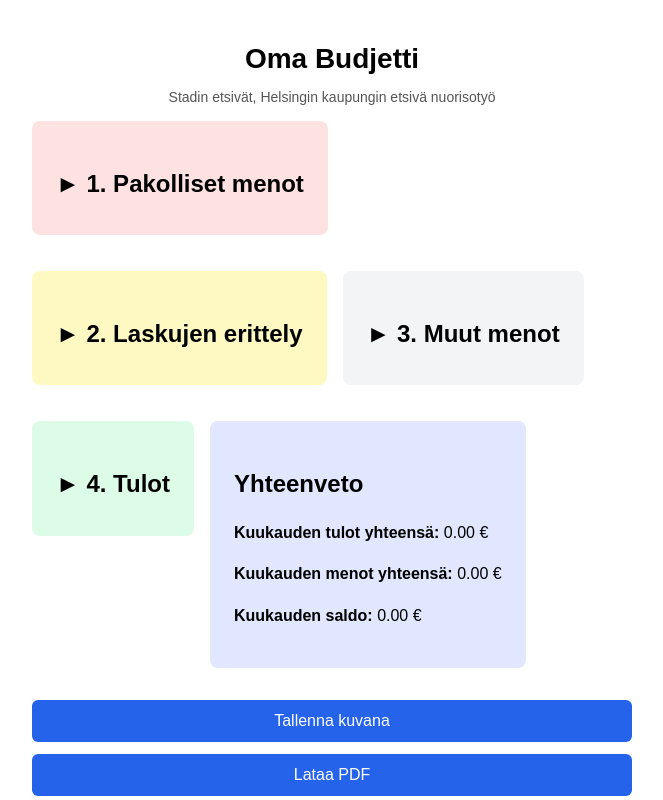
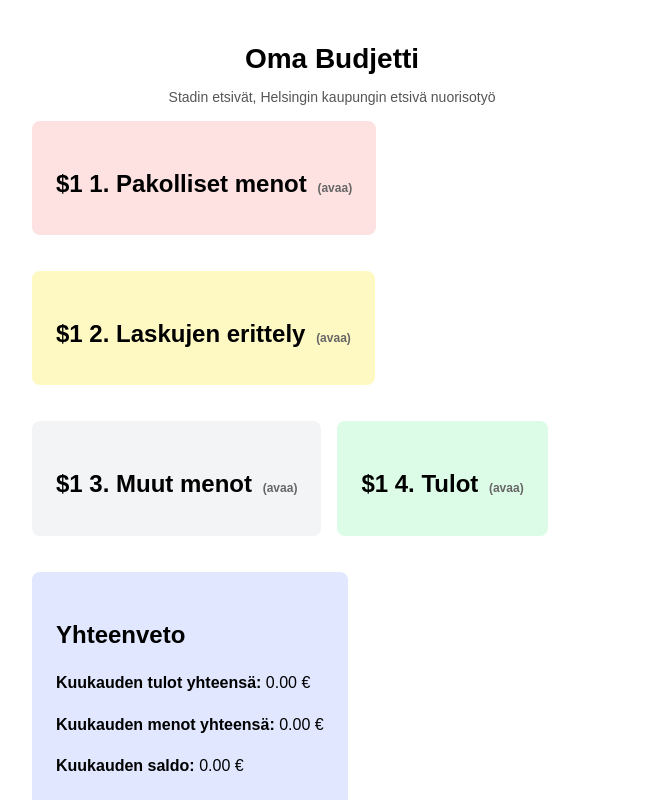
Before and after one commit to etsivakalle/UUDEMPI, a Next.js app: page / in a window 1280 px wide. Shown: the top 800 px of the page, without its empty margins (308-971 px from the left). Built offline with nearby package versions, Linux system fonts and the light colour scheme.

Commit message:
Update BudgetApp.js

```diff
--- a/components/BudgetApp.js
+++ b/components/BudgetApp.js
@@ -180,7 +180,7 @@ export default function BudgetApp() {
       </p>
 
       <div id="budjetti-nakyma" style={{ display: 'flex', flexWrap: 'wrap', gap: '16px' }}>
-        <Card><div style={{ flex: '1 1 280px' }}><CardContent style={{ backgroundColor: '#fee2e2', padding: '1.5rem', borderRadius: '0.5rem' }}><h2 onClick={() => setAuki(prev => ({ ...prev, pakolliset: !prev.pakolliset }))} style={{ cursor: 'pointer', marginBottom: '8px' }}>{auki.pakolliset ? '▼' : '►'} 1. Pakolliset menot</h2>
+        <Card><div style={{ flex: '1 1 280px' }}><CardContent style={{ backgroundColor: '#fee2e2', padding: '1.5rem', borderRadius: '0.5rem' }}><h2 onClick={() => setAuki(prev => ({ ...prev, pakolliset: !prev.pakolliset }))} style={{ cursor: 'pointer', marginBottom: '8px' }}>$1 1. Pakolliset menot <span style={{ fontSize: '12px', color: '#666', marginLeft: '4px' }}>(avaa)</span></h2>
           {auki.pakolliset && (<div>
           <Rivi label="Vuokra" id="vuokra" />
           <Rivi label="Lainat" id="lainat" />
@@ -192,7 +192,7 @@ export default function BudgetApp() {
           <p><strong>Yhteensä:</strong> {pakolliset.toFixed(2)} €</p></div>)}
         </CardContent></div></Card>
 
-        <Card><CardContent style={{ backgroundColor: '#fef9c3', padding: '1.5rem', borderRadius: '0.5rem' }}><h2 onClick={() => setAuki(prev => ({ ...prev, laskut: !prev.laskut }))} style={{ cursor: 'pointer', marginBottom: '8px' }}>{auki.laskut ? '▼' : '►'} 2. Laskujen erittely</h2>
+        <Card><CardContent style={{ backgroundColor: '#fef9c3', padding: '1.5rem', borderRadius: '0.5rem' }}><h2 onClick={() => setAuki(prev => ({ ...prev, laskut: !prev.laskut }))} style={{ cursor: 'pointer', marginBottom: '8px' }}>$1 2. Laskujen erittely <span style={{ fontSize: '12px', color: '#666', marginLeft: '4px' }}>(avaa)</span></h2>
           {auki.laskut && (<div>
           <Rivi label="Sähkölasku" id="sahko" />
           <Rivi label="Sähkön siirto" id="sahkonsiirto" />
@@ -204,7 +204,7 @@ export default function BudgetApp() {
           <p><strong>Yhteensä:</strong> {laskut.toFixed(2)} €</p></div>)}
         </CardContent></Card>
 
-        <Card><CardContent style={{ backgroundColor: '#f3f4f6', padding: '1.5rem', borderRadius: '0.5rem' }}><h2 onClick={() => setAuki(prev => ({ ...prev, muut: !prev.muut }))} style={{ cursor: 'pointer', marginBottom: '8px' }}>{auki.muut ? '▼' : '►'} 3. Muut menot</h2>
+        <Card><CardContent style={{ backgroundColor: '#f3f4f6', padding: '1.5rem', borderRadius: '0.5rem' }}><h2 onClick={() => setAuki(prev => ({ ...prev, muut: !prev.muut }))} style={{ cursor: 'pointer', marginBottom: '8px' }}>$1 3. Muut menot <span style={{ fontSize: '12px', color: '#666', marginLeft: '4px' }}>(avaa)</span></h2>
           {auki.muut && (<div>
           <Rivi label="Harrastaminen" id="harrastukset" />
           <Rivi label="Wolt / Foodora" id="ruokaUlkona" />
@@ -216,7 +216,7 @@ export default function BudgetApp() {
           <p><strong>Yhteensä:</strong> {muutMenot.toFixed(2)} €</p></div>)}
         </CardContent></Card>
 
-        <Card><CardContent style={{ backgroundColor: '#dcfce7', padding: '1.5rem', borderRadius: '0.5rem' }}><h2 onClick={() => setAuki(prev => ({ ...prev, tulot: !prev.tulot }))} style={{ cursor: 'pointer', marginBottom: '8px' }}>{auki.tulot ? '▼' : '►'} 4. Tulot</h2>
+        <Card><CardContent style={{ backgroundColor: '#dcfce7', padding: '1.5rem', borderRadius: '0.5rem' }}><h2 onClick={() => setAuki(prev => ({ ...prev, tulot: !prev.tulot }))} style={{ cursor: 'pointer', marginBottom: '8px' }}>$1 4. Tulot <span style={{ fontSize: '12px', color: '#666', marginLeft: '4px' }}>(avaa)</span></h2>
           {auki.tulot && (<div>
           <Rivi label="Palkka" id="palkka" />
           <Rivi label="Asumistuki" id="asumistuki" />
```
